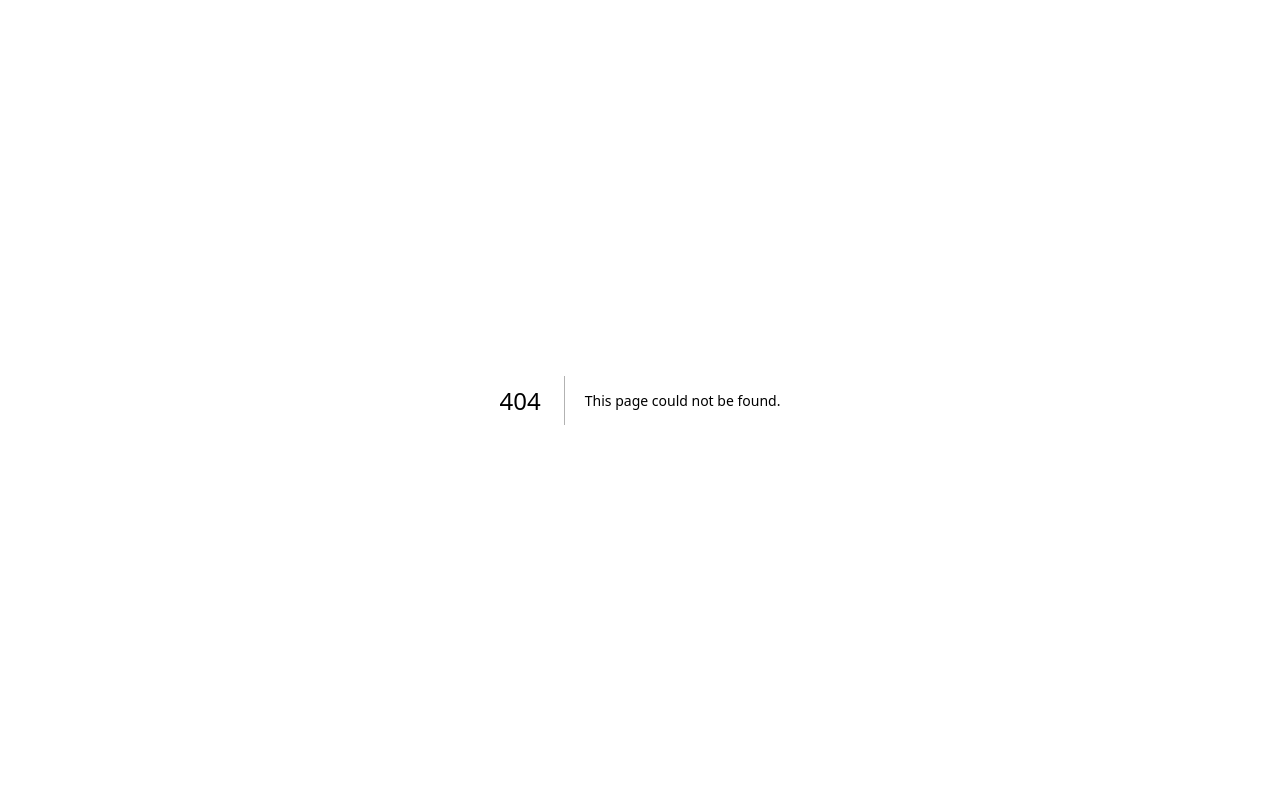
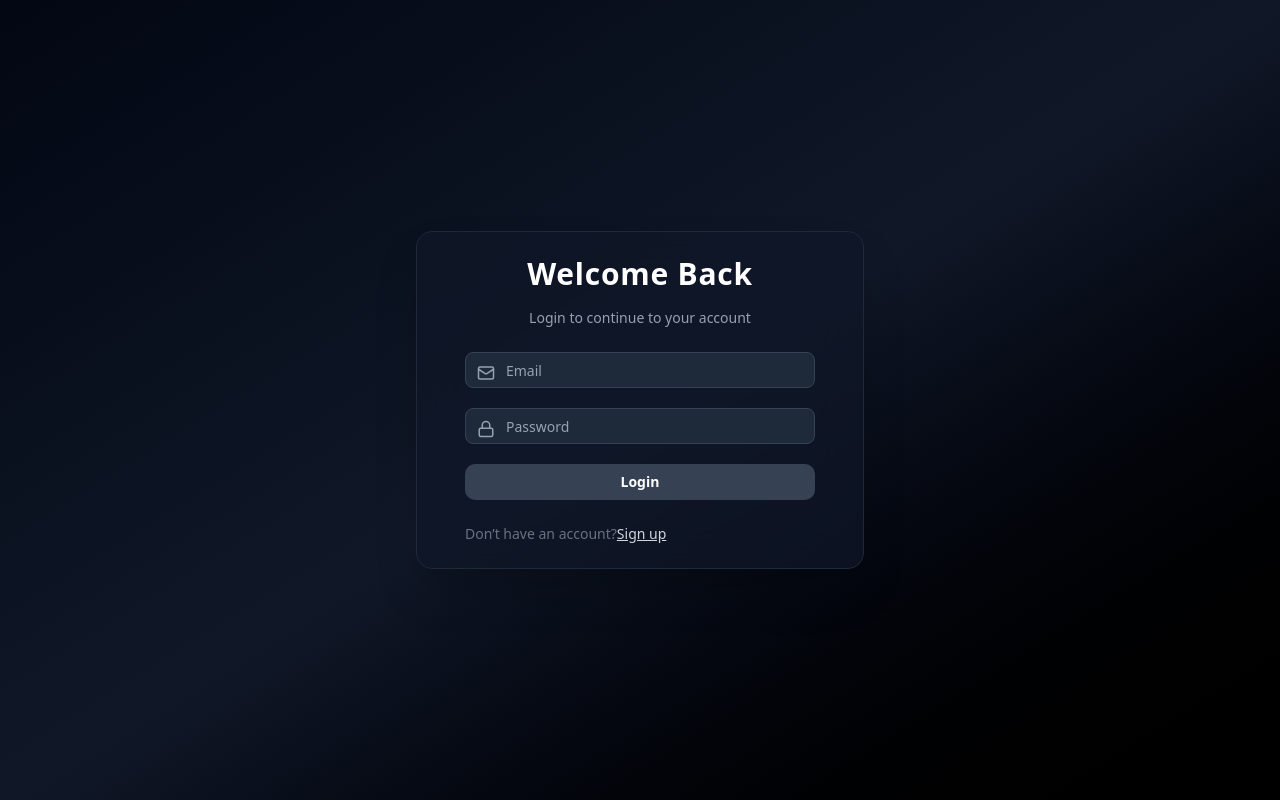
Before and after one commit to Zahidul-Turja/lumos-frontend, a Next.js app: page /auth in a window 1280 px wide. Before the commit this address had no page. Built offline with nearby package versions, Linux system fonts and the light colour scheme.

Commit message:
Feat: login (email + pass) page created

```diff
--- /dev/null
+++ b/app/auth/page.jsx
@@ -0,0 +1,89 @@
+"use client";
+
+import { useState } from "react";
+import {
+  Card,
+  CardHeader,
+  CardTitle,
+  CardContent,
+  CardFooter,
+} from "@/components/ui/card";
+import { Input } from "@/components/ui/input";
+import { Button } from "@/components/ui/button";
+import { Loader2, Lock, Mail } from "lucide-react";
+
+export default function Page() {
+  const [loading, setLoading] = useState(false);
+  const [form, setForm] = useState({ email: "", password: "" });
+
+  const handleSubmit = (e) => {
+    e.preventDefault();
+    setLoading(true);
+
+    setTimeout(() => {
+      setLoading(false);
+      alert(`Logged in as ${form.email}`);
+    }, 1500);
+  };
+
+  return (
+    <div className="flex min-h-screen items-center justify-center bg-gradient-to-br from-gray-950 via-gray-900 to-black text-white">
+      <Card className="w-full max-w-md rounded-2xl border border-gray-800 bg-gray-900/70 p-6 shadow-2xl backdrop-blur-xl">
+        <CardHeader className="space-y-2 text-center">
+          <CardTitle className="text-3xl font-bold tracking-wide text-white">
+            Welcome Back
+          </CardTitle>
+          <p className="text-sm text-gray-400">
+            Login to continue to your account
+          </p>
+        </CardHeader>
+
+        <CardContent>
+          <form onSubmit={handleSubmit} className="space-y-5">
+            <div className="relative">
+              <Mail className="absolute top-3 left-3 text-gray-400" size={18} />
+              <Input
+                type="email"
+                placeholder="Email"
+                required
+                value={form.email}
+                onChange={(e) => setForm({ ...form, email: e.target.value })}
+                className="border-gray-700 bg-gray-800 py-1 pl-10 text-gray-100 placeholder:text-gray-400 focus:ring-gray-500"
+              />
+            </div>
+
+            <div className="relative">
+              <Lock className="absolute top-3 left-3 text-gray-400" size={18} />
+              <Input
+                type="password"
+                placeholder="Password"
+                required
+                value={form.password}
+                onChange={(e) => setForm({ ...form, password: e.target.value })}
+                className="border-gray-700 bg-gray-800 py-1 pl-10 text-gray-100 placeholder:text-gray-400 focus:ring-gray-500"
+              />
+            </div>
+
+            <Button
+              type="submit"
+              className="w-full rounded-lg bg-gray-700 font-semibold text-white hover:bg-gray-600"
+              disabled={loading}
+            >
+              {loading ? <Loader2 className="h-5 w-5 animate-spin" /> : "Login"}
+            </Button>
+          </form>
+        </CardContent>
+
+        <CardFooter className="text-center text-sm text-gray-500">
+          Don’t have an account?{" "}
+          <a
+            href="/register"
+            className="text-gray-300 underline hover:text-white"
+          >
+            Sign up
+          </a>
+        </CardFooter>
+      </Card>
+    </div>
+  );
+}
--- a/app/page.js
+++ b/app/page.js
@@ -18,7 +18,6 @@
             <code className="bg-black/[.05] dark:bg-white/[.06] font-mono font-semibold px-1 py-0.5 rounded">
               app/page.js
             </code>
-            .
           </li>
           <li className="tracking-[-.01em]">
             Save and see your changes instantly.
--- /dev/null
+++ b/components/ui/button.jsx
@@ -0,0 +1,56 @@
+import * as React from "react"
+import { Slot } from "@radix-ui/react-slot"
+import { cva } from "class-variance-authority";
+
+import { cn } from "@/lib/utils"
+
+const buttonVariants = cva(
+  "inline-flex items-center justify-center gap-2 whitespace-nowrap rounded-md text-sm font-medium transition-all disabled:pointer-events-none disabled:opacity-50 [&_svg]:pointer-events-none [&_svg:not([class*='size-'])]:size-4 shrink-0 [&_svg]:shrink-0 outline-none focus-visible:border-ring focus-visible:ring-ring/50 focus-visible:ring-[3px] aria-invalid:ring-destructive/20 dark:aria-invalid:ring-destructive/40 aria-invalid:border-destructive",
+  {
+    variants: {
+      variant: {
+        default: "bg-primary text-primary-foreground hover:bg-primary/90",
+        destructive:
+          "bg-destructive text-white hover:bg-destructive/90 focus-visible:ring-destructive/20 dark:focus-visible:ring-destructive/40 dark:bg-destructive/60",
+        outline:
+          "border bg-background shadow-xs hover:bg-accent hover:text-accent-foreground dark:bg-input/30 dark:border-input dark:hover:bg-input/50",
+        secondary:
+          "bg-secondary text-secondary-foreground hover:bg-secondary/80",
+        ghost:
+          "hover:bg-accent hover:text-accent-foreground dark:hover:bg-accent/50",
+        link: "text-primary underline-offset-4 hover:underline",
+      },
+      size: {
+        default: "h-9 px-4 py-2 has-[>svg]:px-3",
+        sm: "h-8 rounded-md gap-1.5 px-3 has-[>svg]:px-2.5",
+        lg: "h-10 rounded-md px-6 has-[>svg]:px-4",
+        icon: "size-9",
+        "icon-sm": "size-8",
+        "icon-lg": "size-10",
+      },
+    },
+    defaultVariants: {
+      variant: "default",
+      size: "default",
+    },
+  }
+)
+
+function Button({
+  className,
+  variant,
+  size,
+  asChild = false,
+  ...props
+}) {
+  const Comp = asChild ? Slot : "button"
+
+  return (
+    <Comp
+      data-slot="button"
+      className={cn(buttonVariants({ variant, size, className }))}
+      {...props} />
+  );
+}
+
+export { Button, buttonVariants }
--- /dev/null
+++ b/components/ui/card.jsx
@@ -0,0 +1,101 @@
+import * as React from "react"
+
+import { cn } from "@/lib/utils"
+
+function Card({
+  className,
+  ...props
+}) {
+  return (
+    <div
+      data-slot="card"
+      className={cn(
+        "bg-card text-card-foreground flex flex-col gap-6 rounded-xl border py-6 shadow-sm",
+        className
+      )}
+      {...props} />
+  );
+}
+
+function CardHeader({
+  className,
+  ...props
+}) {
+  return (
+    <div
+      data-slot="card-header"
+      className={cn(
+        "@container/card-header grid auto-rows-min grid-rows-[auto_auto] items-start gap-2 px-6 has-data-[slot=card-action]:grid-cols-[1fr_auto] [.border-b]:pb-6",
+        className
+      )}
+      {...props} />
+  );
+}
+
+function CardTitle({
+  className,
+  ...props
+}) {
+  return (
+    <div
+      data-slot="card-title"
+      className={cn("leading-none font-semibold", className)}
+      {...props} />
+  );
+}
+
+function CardDescription({
+  className,
+  ...props
+}) {
+  return (
+    <div
+      data-slot="card-description"
+      className={cn("text-muted-foreground text-sm", className)}
+      {...props} />
+  );
+}
+
+function CardAction({
+  className,
+  ...props
+}) {
+  return (
+    <div
+      data-slot="card-action"
+      className={cn(
+        "col-start-2 row-span-2 row-start-1 self-start justify-self-end",
+        className
+      )}
+      {...props} />
+  );
+}
+
+function CardContent({
+  className,
+  ...props
+}) {
+  return (<div data-slot="card-content" className={cn("px-6", className)} {...props} />);
+}
+
+function CardFooter({
+  className,
+  ...props
+}) {
+  return (
+    <div
+      data-slot="card-footer"
+      className={cn("flex items-center px-6 [.border-t]:pt-6", className)}
+      {...props} />
+  );
+}
+
+export {
+  Card,
+  CardHeader,
+  CardFooter,
+  CardTitle,
+  CardAction,
+  CardDescription,
+  CardContent,
+}
--- /dev/null
+++ b/components/ui/input.jsx
@@ -0,0 +1,24 @@
+import * as React from "react"
+
+import { cn } from "@/lib/utils"
+
+function Input({
+  className,
+  type,
+  ...props
+}) {
+  return (
+    <input
+      type={type}
+      data-slot="input"
+      className={cn(
+        "file:text-foreground placeholder:text-muted-foreground selection:bg-primary selection:text-primary-foreground dark:bg-input/30 border-input h-9 w-full min-w-0 rounded-md border bg-transparent px-3 py-1 text-base shadow-xs transition-[color,box-shadow] outline-none file:inline-flex file:h-7 file:border-0 file:bg-transparent file:text-sm file:font-medium disabled:pointer-events-none disabled:cursor-not-allowed disabled:opacity-50 md:text-sm",
+        "focus-visible:border-ring focus-visible:ring-ring/50 focus-visible:ring-[3px]",
+        "aria-invalid:ring-destructive/20 dark:aria-invalid:ring-destructive/40 aria-invalid:border-destructive",
+        className
+      )}
+      {...props} />
+  );
+}
+
+export { Input }
--- /dev/null
+++ b/lib/utils.js
@@ -0,0 +1,6 @@
+import { clsx } from "clsx";
+import { twMerge } from "tailwind-merge"
+
+export function cn(...inputs) {
+  return twMerge(clsx(inputs));
+}
```
